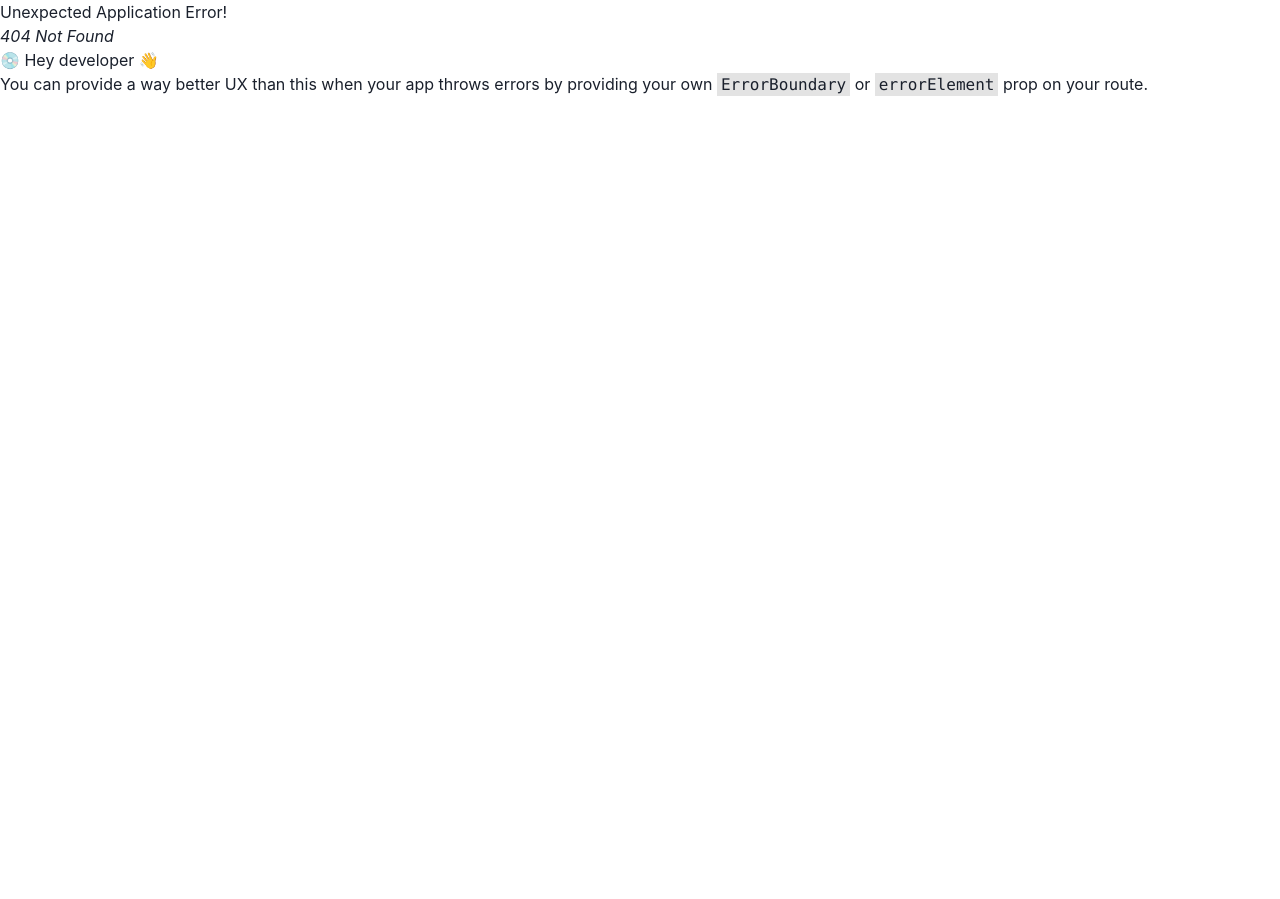
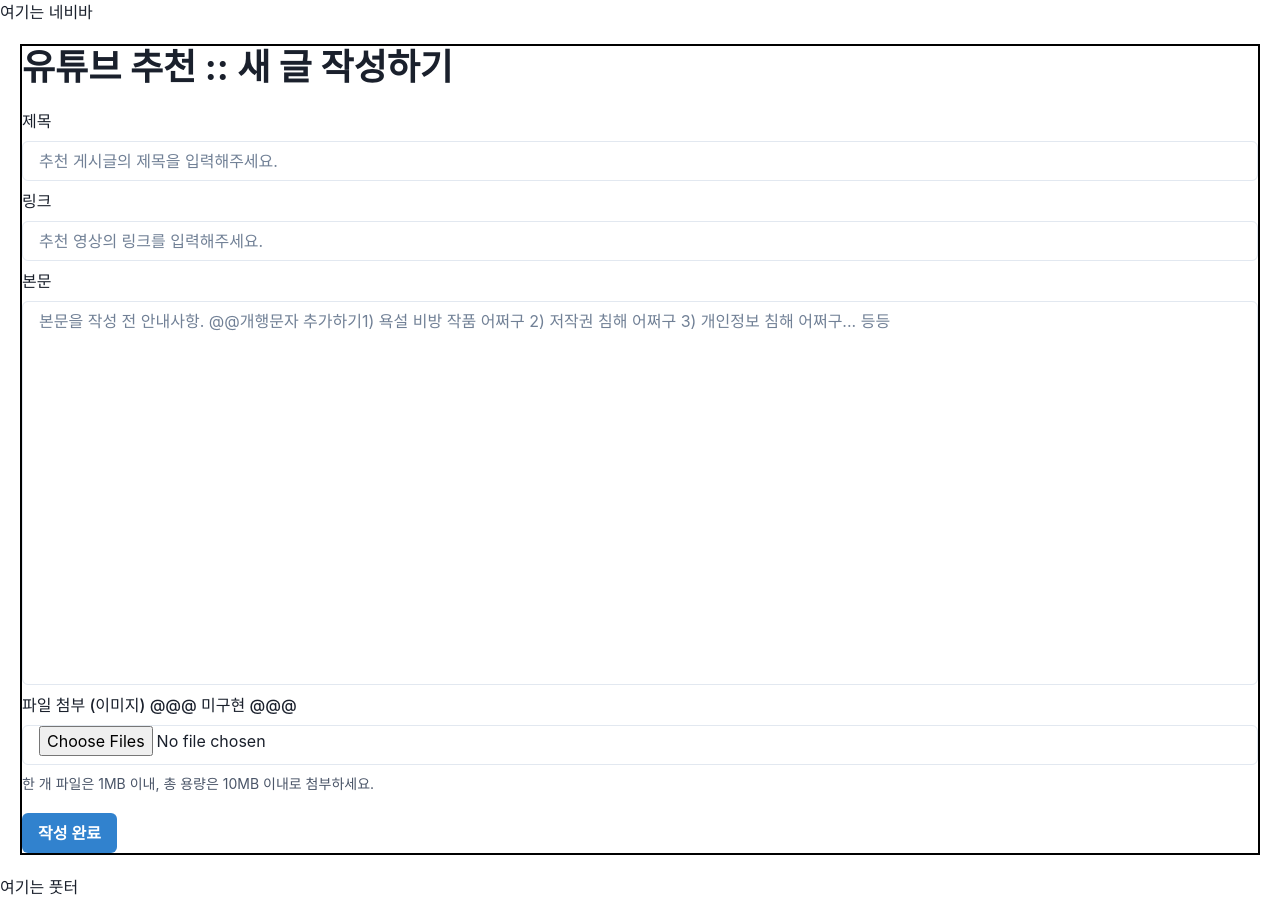
Before and after one commit to zxcvcx123/TodayYouTubeProjectFE, a React (Create React App) app: page /write in a window 1280 px wide. Before the commit this address had no page. Before the commit the page ends 800 px from the top, so only its background shows below. Built offline with nearby package versions, Linux system fonts and the light colour scheme.

Commit message:
seongwon 1. App.js route에 "/write" 경로 추가 2. BoardWrite 껍데기 작성

```diff
--- a/src/App.js
+++ b/src/App.js
@@ -5,11 +5,13 @@
   RouterProvider,
 } from "react-router-dom";
 import { HomeLayout } from "./layout/Homelayout";
+import BoardWrite from "./board/BoardWrite";
 
 const routes = createBrowserRouter(
   createRoutesFromElements(
     <Route path="/" element={<HomeLayout />}>
       {/*<Route path="경로명" element={컴포넌트} />*/}
+      <Route path="/write" element={<BoardWrite />} />
     </Route>,
   ),
 );
--- /dev/null
+++ b/src/board/BoardWrite.js
@@ -0,0 +1,75 @@
+import React, { useState } from "react";
+import {
+  Box,
+  Button,
+  FormControl,
+  FormHelperText,
+  FormLabel,
+  Heading,
+  Input,
+  Textarea,
+} from "@chakra-ui/react";
+
+function BoardWrite() {
+  const [title, setTitle] = useState("");
+  const [link, setLink] = useState("");
+  const [content, setContent] = useState("");
+  const [uploadFiles, setUploadFiles] = useState(null);
+
+  return (
+    <Box border={"2px solid black"} m={5}>
+      <Heading mb={5}>유튜브 추천 :: 새 글 작성하기</Heading>
+
+      {/* 제목 */}
+      <FormControl mb={2}>
+        <FormLabel>제목</FormLabel>
+        <Input
+          value={title}
+          onChange={(e) => setTitle(e.target.value)}
+          placeholder="추천 게시글의 제목을 입력해주세요."
+        />
+      </FormControl>
+
+      {/* 링크 */}
+      <FormControl mb={2}>
+        <FormLabel>링크</FormLabel>
+        <Input
+          value={link}
+          onChange={(e) => setLink(e.target.value)}
+          placeholder="추천 영상의 링크를 입력해주세요."
+        />
+      </FormControl>
+
+      {/* 본문 */}
+      <FormControl mb={2}>
+        <FormLabel>본문</FormLabel>
+        <Textarea
+          value={content}
+          onChange={(e) => setContent(e.target.value)}
+          placeholder="본문을 작성 전 안내사항. @@개행문자 추가하기1) 욕설 비방 작품 어쩌구 2) 저작권 침해 어쩌구 3) 개인정보 침해 어쩌구... 등등"
+          h={"sm"}
+          resize={"none"}
+        />
+      </FormControl>
+
+      {/* 파일 첨부 */}
+      <FormControl mb={5}>
+        <FormLabel>파일 첨부 (이미지) @@@ 미구현 @@@</FormLabel>
+        <Input
+          type="file"
+          accept="image/*"
+          multiple
+          onChange={(e) => setUploadFiles(e.target.files)}
+        />
+        <FormHelperText>
+          한 개 파일은 1MB 이내, 총 용량은 10MB 이내로 첨부하세요.
+        </FormHelperText>
+      </FormControl>
+
+      {/* 저장 버튼 */}
+      <Button colorScheme="blue">작성 완료</Button>
+    </Box>
+  );
+}
+
+export default BoardWrite;
```
